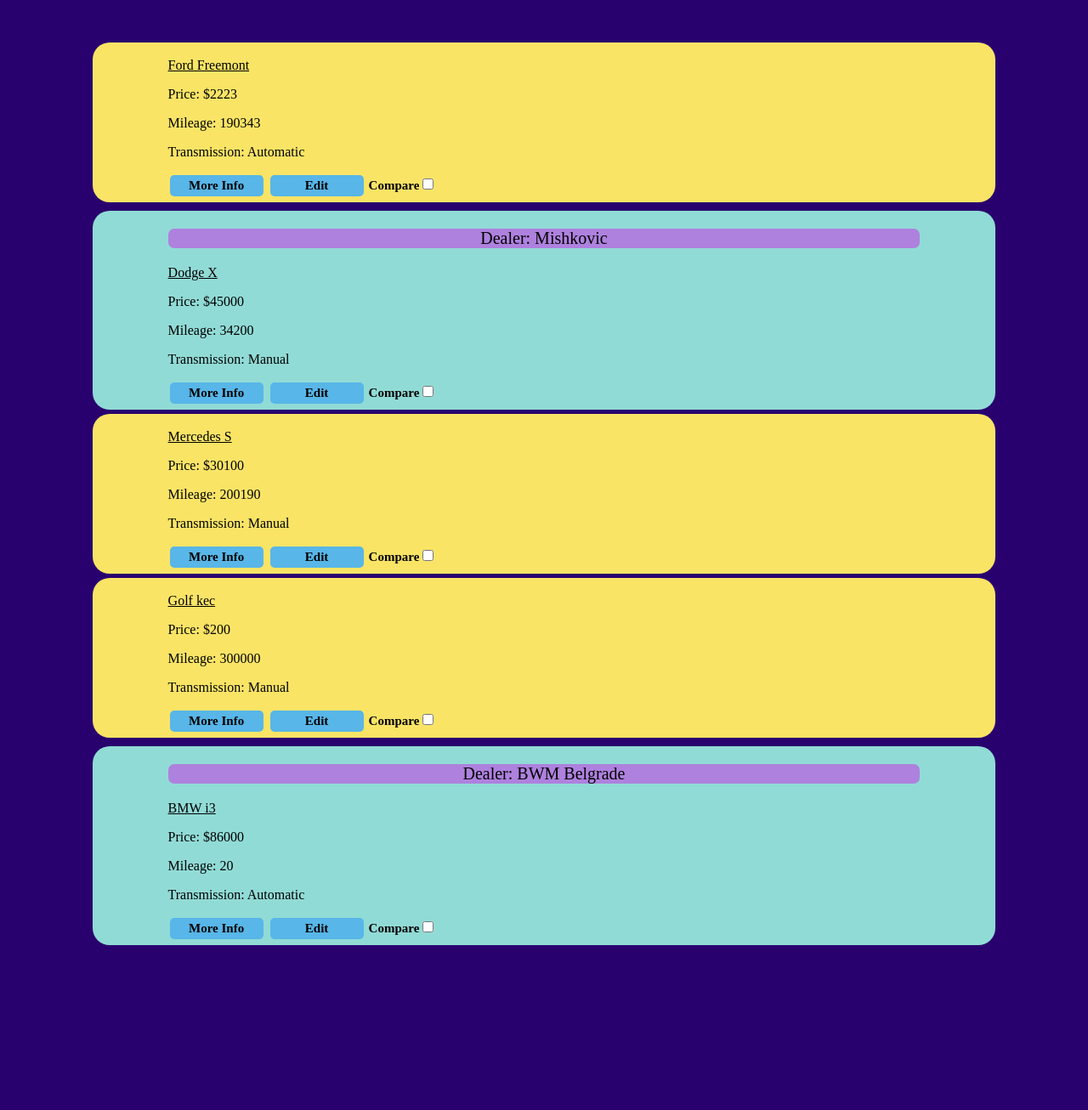
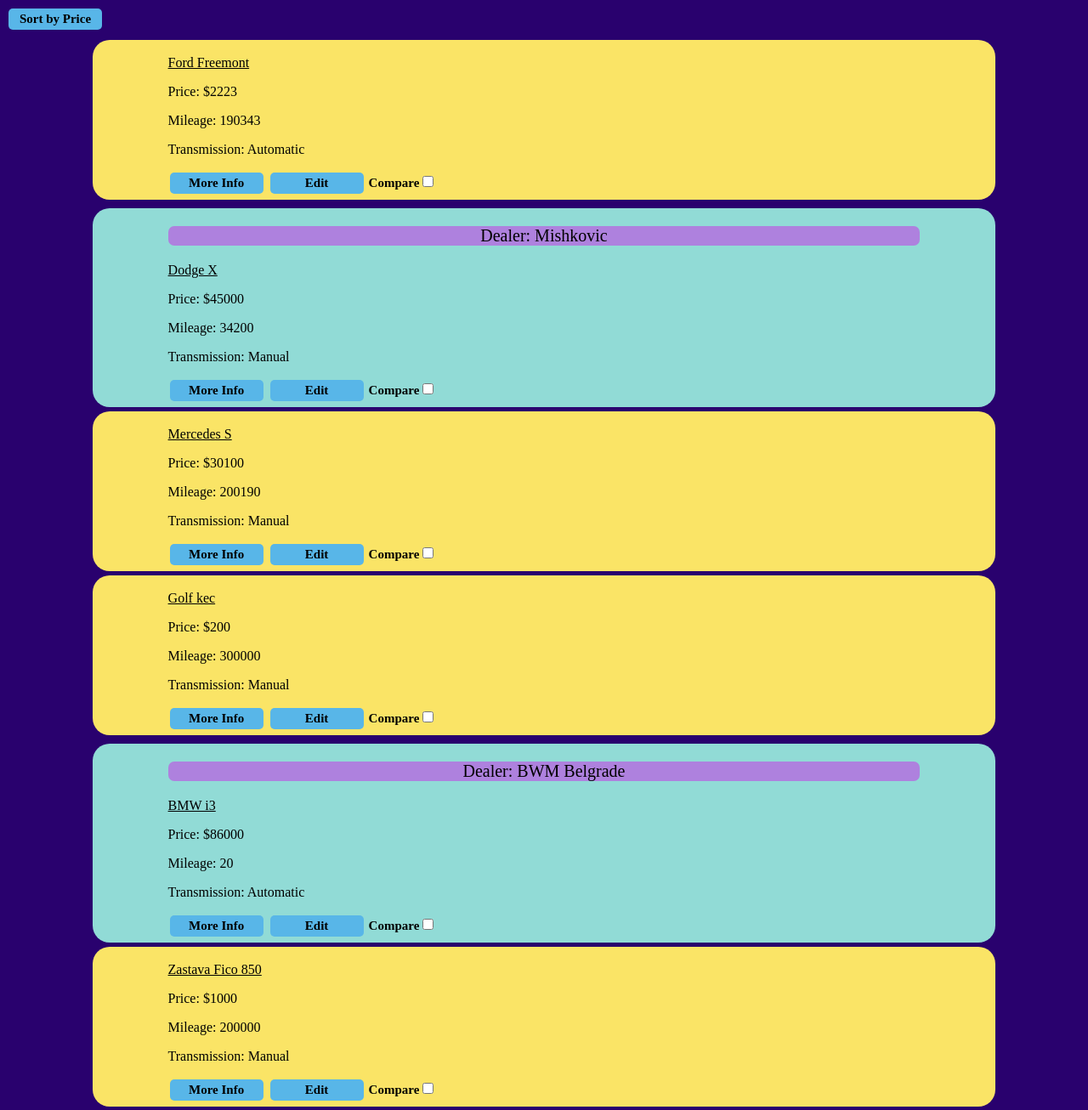
Before and after one commit to djordjeparovic/backboneBeginnerProject, a website: page index.html in a window 1280 px wide. Shown: the whole page at 85% size. Before the commit the page ends 1162 px from the top, so only its background shows below. Drawn offline with Linux system fonts and the light colour scheme.

Commit message:
Added sort by price feature (wrong way)

```diff
--- a/js/main.js
+++ b/js/main.js
@@ -63,6 +63,18 @@
 			imageUrl: "images/bmw.jpg",
 			selected : "",
 			dealer : "BWM Belgrade",
+			phone : "064 123 1234"
+		},
+		{
+			id: 6,
+			title : "Zastava Fico 850",
+			price : 1000,
+			mileage : 200000,
+			transmission : "Manual",
+			noOfPics : 10,
+			imageUrl: "images/fico.jpg",
+			selected : "",
+			dealer : "",
 			phone : "064 123 1234"
 		}
 	];
@@ -245,7 +257,11 @@
 	var topPageView = new App.Views.GoBackView;
 
 	App.Collections.Cars = Backbone.Collection.extend({
-		model : App.Models.Car
+		model : App.Models.Car,
+
+		sortByPrice : function () {
+
+		}
 	});
 
 	App.Views.CarsView = Backbone.View.extend({
@@ -320,18 +336,63 @@
 	var carsCompareView = new App.Views.CompareView( { collection : carsCollection } );
 
 	App.Views.RibbonSort = Backbone.View.extend({
-		el : $('sortSelector'),
+		el : $('#sortSelector'),
 
-		intialize : function () {
-
+		initialize : function () {
+			this.render();
 		},
 
 		render : function () {
+			var btnSortPrice = '<input type="button" value="Sort by Price" class="btn btn-sort-price">';
+			this.$el.append( btnSortPrice );
+		},
 
+		show : function () {
+			this.$el.show();
+		},
+
+		hide : function () {
+
+			this.$el.hide();
+		},
+
+		events : {
+			'click :button.btn-sort-price' : 'sortByPrice'
+		},
+
+		/* da li je bolje imati evente ili samo staviti klasican href
+		tj. da li da pravim events objekat ili da dugme bude href
+		*/
+		priceSortOrder : 1,
+
+		sortByPrice : function () {
+			this.priceSortOrder *= -1;
+			if ( this.priceSortOrder === 1 ) {
+				this.sortByPriceUp();
+			}else {
+				this.sortByPriceDown();
+			}
+		},
+
+		sortByPriceUp : function () {
+			carsCollection.comparator = function(model) {
+				return model.get('price');
+			};
+			carsCollection.sort();
+			// ovo treba da bude hendlovano preko eventa u carsView i carsCollection
+			allCarsView.render();
+		},
+
+		sortByPriceDown : function () {
+			carsCollection.comparator = function(model) {
+				return -model.get('price');
+			};
+			carsCollection.sort();
+			// ovo treba da bude hendlovano preko eventa u carsView i carsCollection
+			allCarsView.render();
 		}
-
-		// da li je bolje imati evente ili samo staviti klasican href
   	});
+  	var miniRibbonSort = new App.Views.RibbonSort;
 
 
   		App.Views.MiniCompareView = Backbone.View.extend({
@@ -397,12 +458,14 @@
 			allCarsView.render();
 			carsCompareView.hide();
 			miniCompareView.render();
+			miniRibbonSort.show();
 		},
 
 		moreInfo : function (id) {
 			topPageView.show();
 			carsDetailedView.render(id);
 			allCarsView.hide();
+			miniRibbonSort.hide();
 		},
 
 		unknownRoute : function (url){
@@ -412,6 +475,7 @@
 		compareCars : function () {
 			carsCompareView.render();
 			topPageView.show();
+			miniRibbonSort.hide();
 		},
 
 		sort : function ( type ){
--- a/styles/style.css
+++ b/styles/style.css
@@ -34,7 +34,7 @@
 			border-radius: 20px;
 		}
 		#page {
-			margin-top: 50px;
+			margin-top: 10px;
 			margin-bottom: 50px;
 		}
 		#sortSelector {
```
Also changed, not shown: images/fico.jpg (added).
